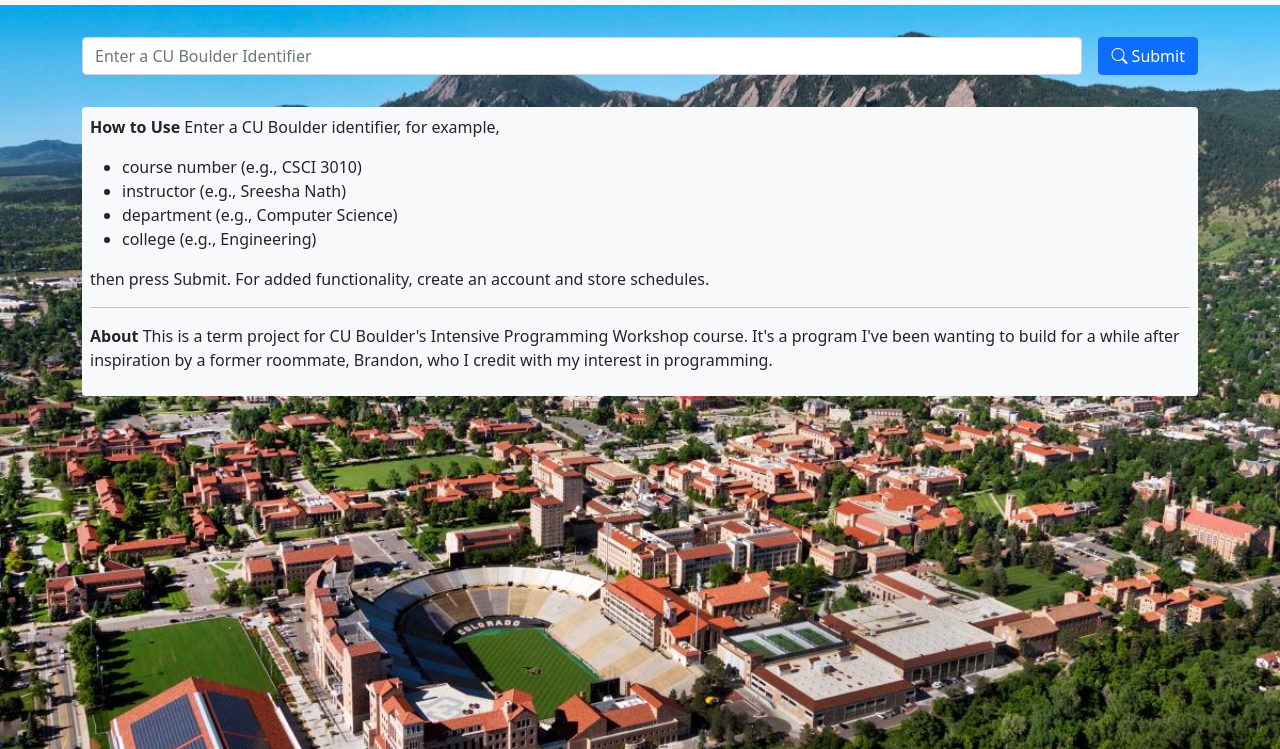
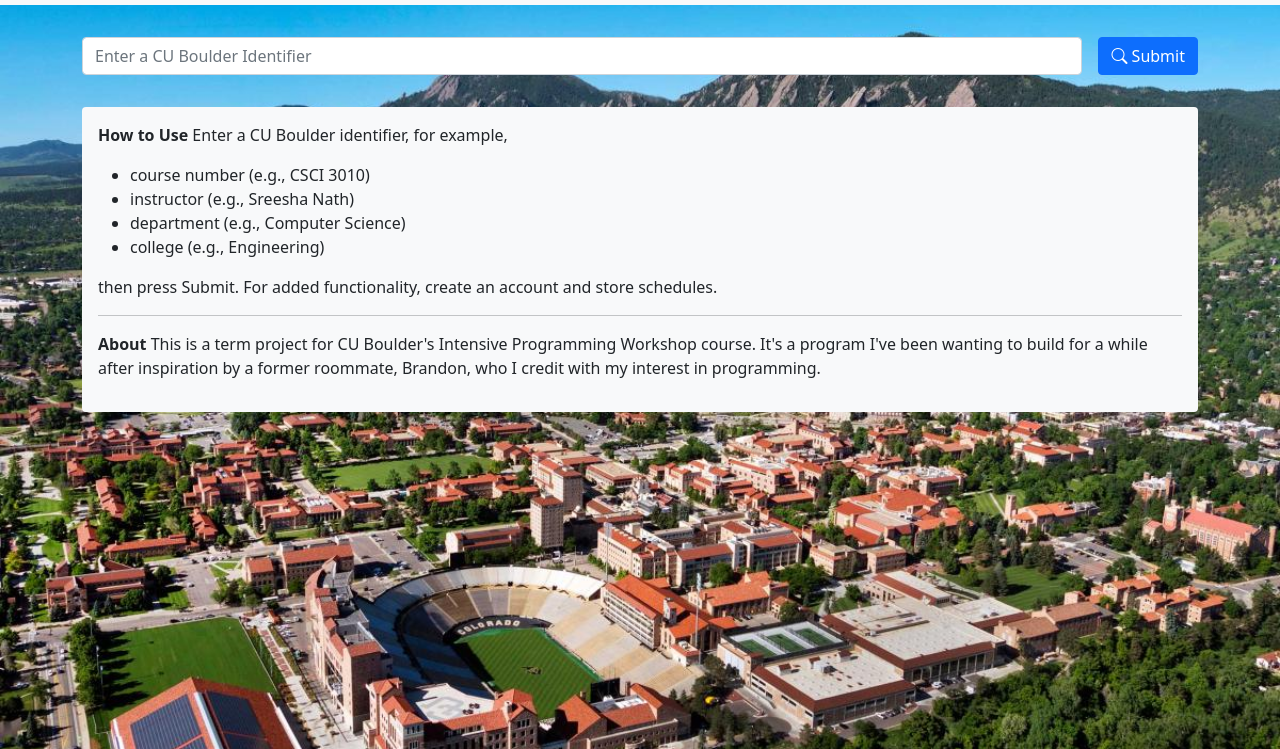
Before and after one commit to collinsinclair/cu-boulder-fcq-tool, a plain HTML site: page index.html in a window 1280 px wide. Shown: the part 51-800 px from the top of the page. Drawn offline with nearby package versions, Linux system fonts and the light colour scheme.

Commit message:
increase padding on main text of landing page

```diff
--- a/index.html
+++ b/index.html
@@ -28,7 +28,7 @@
             <button type="submit" class="btn btn-primary mb-3"><i class="bi bi-search"> </i>Submit</button>
         </div>
     </form>
-    <div class="bg-light rounded p-2">
+    <div class="bg-light rounded p-3">
         <p><strong>How to Use</strong> Enter a CU Boulder identifier, for example,</p>
         <ul>
             <li>course number (e.g., CSCI 3010)</li>
```
